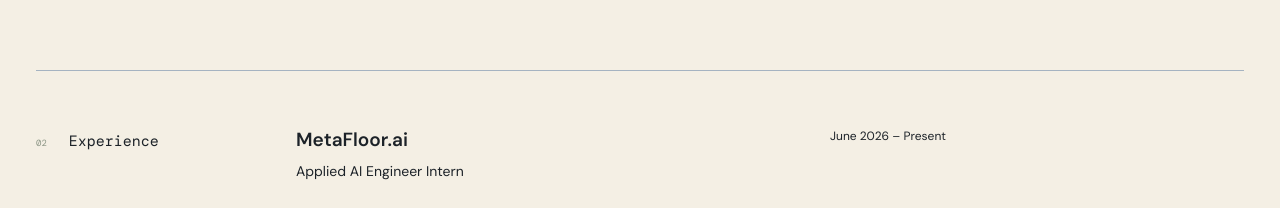
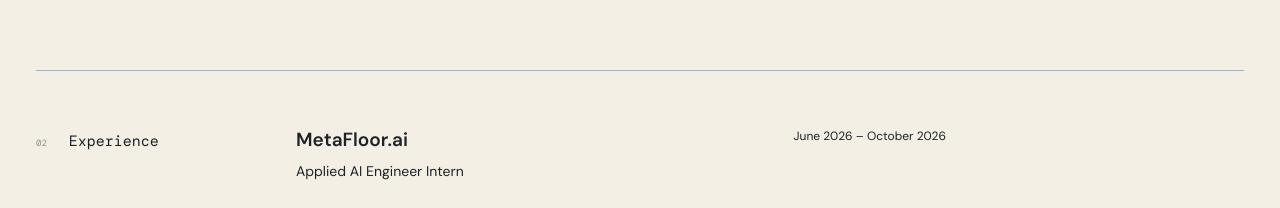
Before and after one commit to AkhilS234/PersonalWebsite, a React (Vite) app: page / in a window 1280 px wide. Shown: the part 1320-1528 px from the top of the page. Built offline with nearby package versions, Linux system fonts and the light colour scheme; a web font is replaced by a local one.

Commit message:
Set MetaFloor internship end date to October 2026

```diff
--- a/src/data/portfolio.js
+++ b/src/data/portfolio.js
@@ -13,7 +13,7 @@ export const portfolio = {
     {
         "company": "MetaFloor.ai",
         "role": "Applied AI Engineer Intern",
-        "period": "June 2026 – Present",
+        "period": "June 2026 – October 2026",
         "bullets": [
             "Designed a two-layer LangGraph platform for 36 manufacturing and supply-chain decisions: one orchestrator splits requests into up to five parallel use-case jobs, with human review of both the split and each proposed plan.",
             "Built reliability around Postgres job leases, per-thread advisory locks, first-decision-wins approvals, versioned checkpoints and deterministic ERP write verification; the October 2026 write-up reports 900 passing tests.",
@@ -33,7 +33,7 @@ export const portfolio = {
   projects: [
 {
     "title": "Human-in-the-Loop Agent Platform for Manufacturing",
-    "period": "MetaFloor.ai · June 2026 – Present",
+    "period": "MetaFloor.ai · June 2026 – October 2026",
     "category": "Featured engineering case study",
     "bullets": [
         "Turns plain-language requests into human-approved, verified ERP changes across a catalog of 36 manufacturing and supply-chain decisions.",
```
